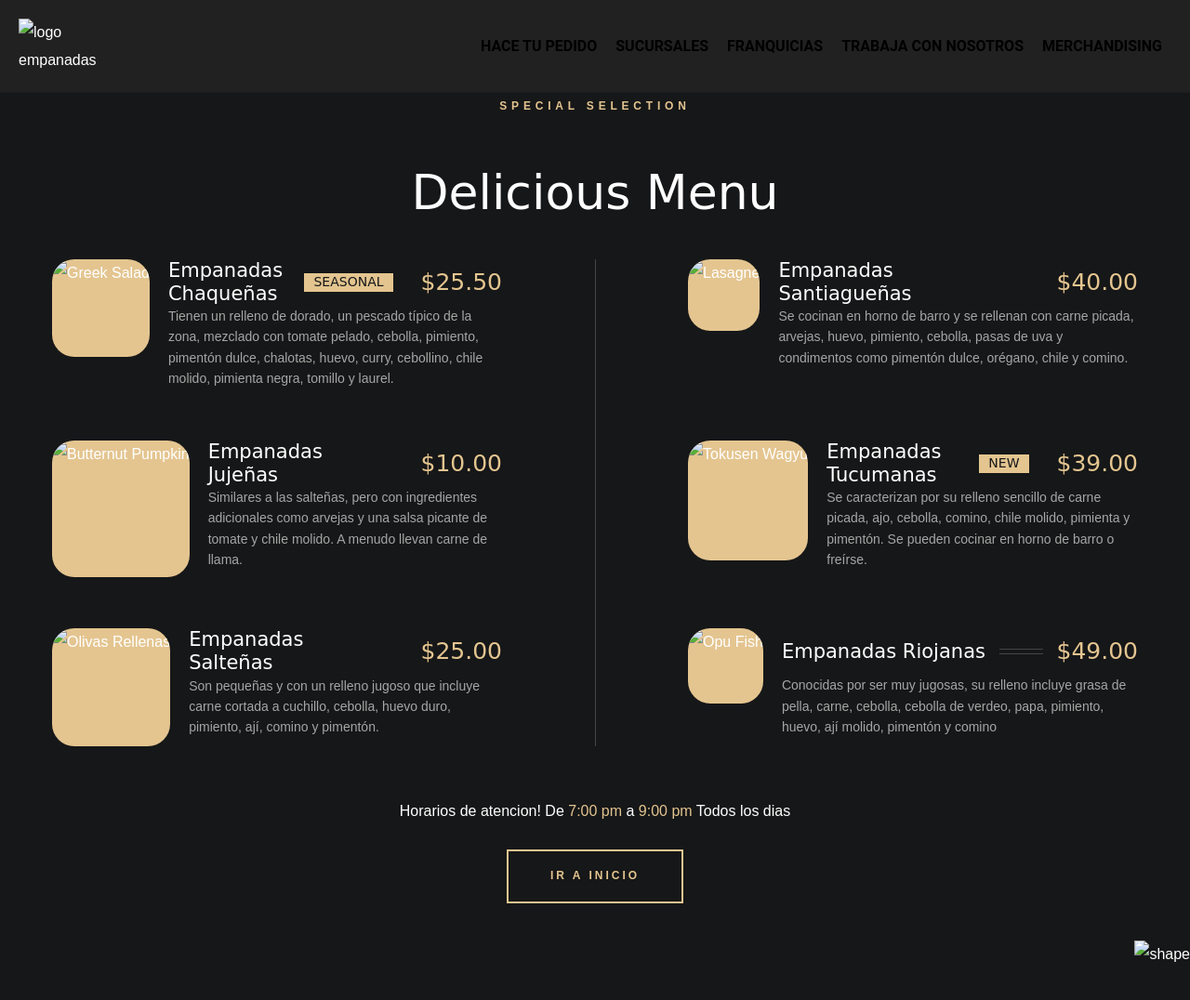
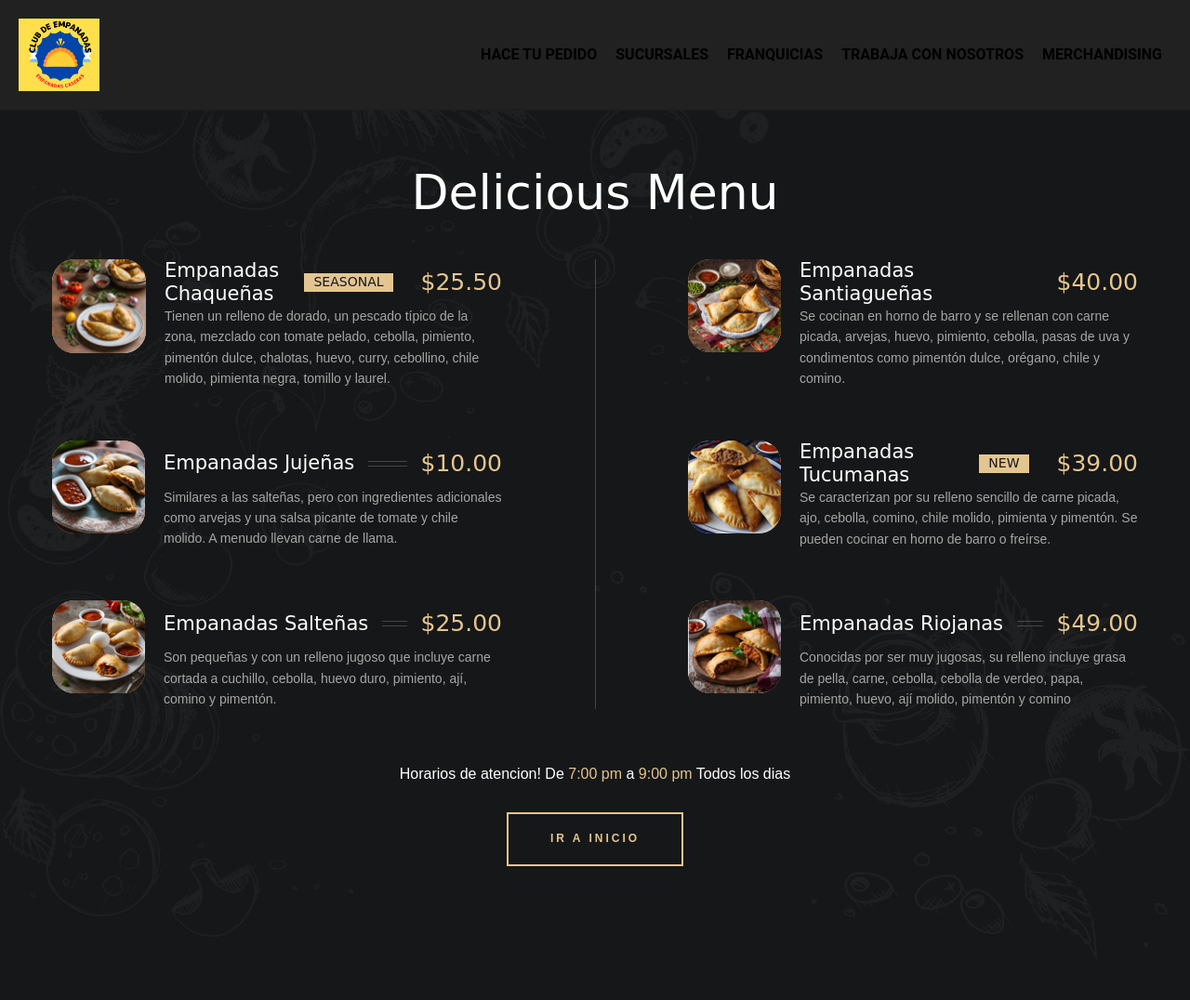
Before and after one commit to zotel1/clubEmpanadas, a plain HTML site: page templates/menu.html in a window 1280 px wide. Shown: the top 1076 px of the page at 93% size. Drawn offline with Linux system fonts and the light colour scheme; the site is published under a folder, as on GitHub Pages, so addresses that start at the root find nothing.

Commit message:
cambiando estilos y agregando rutas

```diff
--- a/templates/menu.html
+++ b/templates/menu.html
@@ -12,7 +12,7 @@
     <header class="header active">
         <nav class="container">
             <div class="logo" >
-                <img src="/static/img/clubDeEmpanadas.png" alt="logo empanadas" width="160" height="50">
+                <img src="../static/img/clubDeEmpanadas.png" alt="logo empanadas" width="160" height="50">
             </div>
             <ul class="nav-links">
                 <li>
@@ -41,7 +41,7 @@
             <li>
               <div class="menu-card hover:card">
                 <figure class="card-banner img-holder" style="--width: 100; --height: 100;">
-                  <img src="/static/img/menu-1.png" width="100" height="100" loading="lazy" alt="Greek Salad"
+                  <img src="../static/img/menu-1.png" width="100" height="100" loading="lazy" alt="Greek Salad"
                     class="img-cover">
                 </figure>
                 <div>
@@ -61,7 +61,7 @@
             <li>
               <div class="menu-card hover:card">
                 <figure class="card-banner img-holder" style="--width: 100; --height: 100;">
-                  <img src="/static/img/menu-2.png" width="100" height="100" loading="lazy" alt="Lasagne"
+                  <img src="../static/img/menu-2.png" width="100" height="100" loading="lazy" alt="Lasagne"
                     class="img-cover">
                 </figure>
                 <div>
@@ -80,7 +80,7 @@
             <li>
               <div class="menu-card hover:card">
                 <figure class="card-banner img-holder" style="--width: 100; --height: 100;">
-                  <img src="/static/img/menu-3.png" width="100" height="100" loading="lazy" alt="Butternut Pumpkin"
+                  <img src="../static/img/menu-3.png" width="100" height="100" loading="lazy" alt="Butternut Pumpkin"
                     class="img-cover">
                 </figure>
                 <div>
@@ -99,7 +99,7 @@
             <li>
               <div class="menu-card hover:card">
                 <figure class="card-banner img-holder" style="--width: 100; --height: 100;">
-                  <img src="/static/img/menu-4.png" width="100" height="100" loading="lazy" alt="Tokusen Wagyu"
+                  <img src="../static/img/menu-4.png" width="100" height="100" loading="lazy" alt="Tokusen Wagyu"
                     class="img-cover">
                 </figure>
                 <div>
@@ -119,7 +119,7 @@
             <li>
               <div class="menu-card hover:card">
                 <figure class="card-banner img-holder" style="--width: 100; --height: 100;">
-                  <img src="/static/img/menu-5.png" width="100" height="100" loading="lazy" alt="Olivas Rellenas"
+                  <img src="../static/img/menu-5.png" width="100" height="100" loading="lazy" alt="Olivas Rellenas"
                     class="img-cover">
                 </figure>
                 <div>
@@ -139,7 +139,7 @@
               <div class="menu-card hover:card">
 
                 <figure class="card-banner img-holder" style="--width: 100; --height: 100;">
-                  <img src="/static/img/menu-6.png" width="100" height="100" loading="lazy" alt="Opu Fish"
+                  <img src="../static/img/menu-6.png" width="100" height="100" loading="lazy" alt="Opu Fish"
                     class="img-cover">
                 </figure>
                 <div>
@@ -159,13 +159,13 @@
           <p class="menu-text text-center">
             Horarios de atencion! De <span class="span">7:00 pm</span> a <span class="span">9:00 pm</span> Todos los dias
           </p>
-          <a href="/Index.html" class="btn btn-primary">
+          <a href="../index.html" class="btn btn-primary">
             <span class="text text-1">Ir a Inicio</span>
             <span class="text text-2" aria-hidden="true">Ir a Inicio</span>
           </a>
-          <img src="/static/img/shape-5.png" width="921" height="1036" loading="lazy" alt="shape"
+          <img src="../static/img/shape-5.png" width="921" height="1036" loading="lazy" alt="shape"
             class="shape shape-2 move-anim">
-          <img src="/static/img/shape-6.png" width="343" height="345" loading="lazy" alt="shape"
+          <img src="../static/img/shape-6.png" width="343" height="345" loading="lazy" alt="shape"
             class="shape shape-3 move-anim">
         </div>
       </section>
```
Also changed, not shown: index.html (+8 -11 lines).
